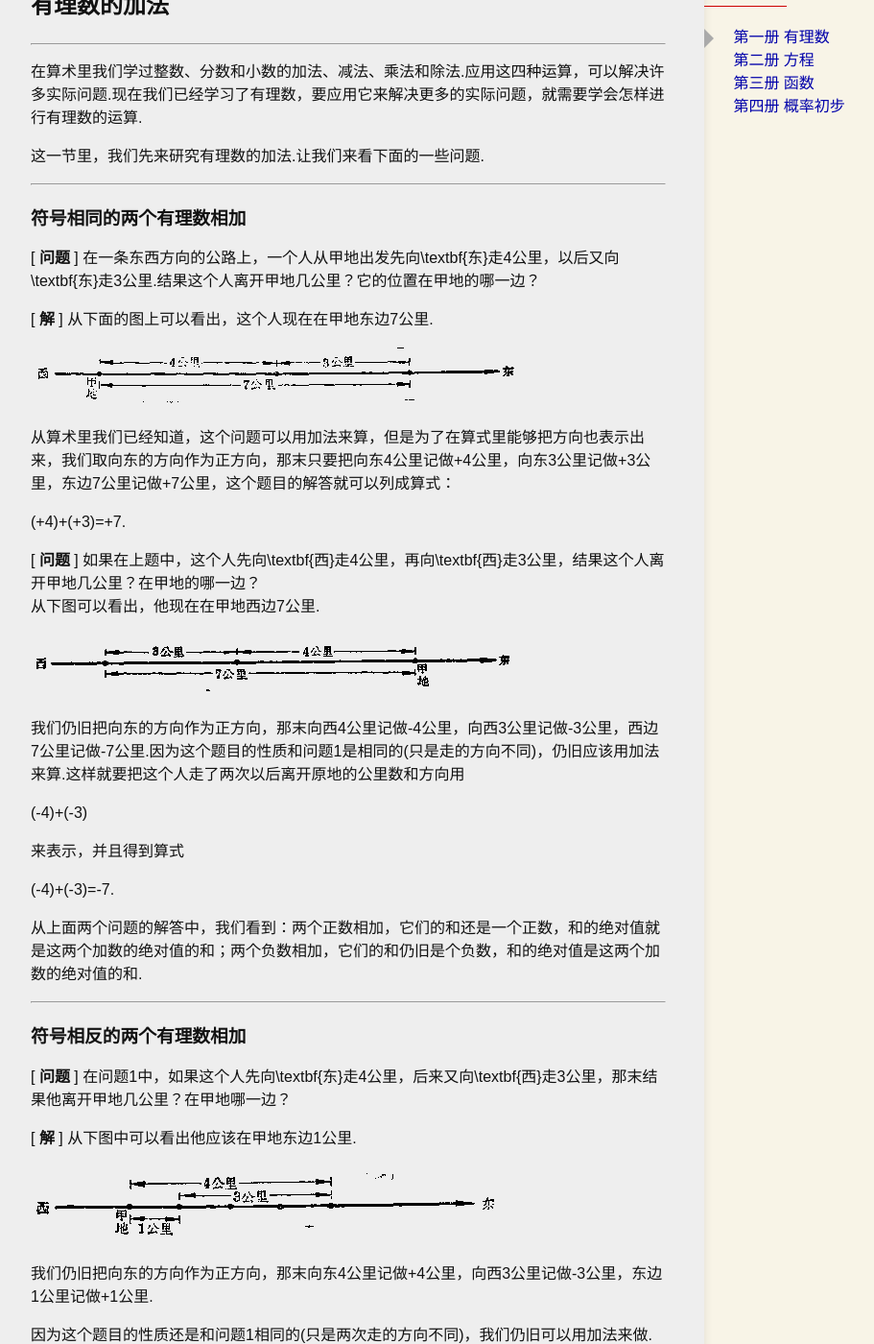
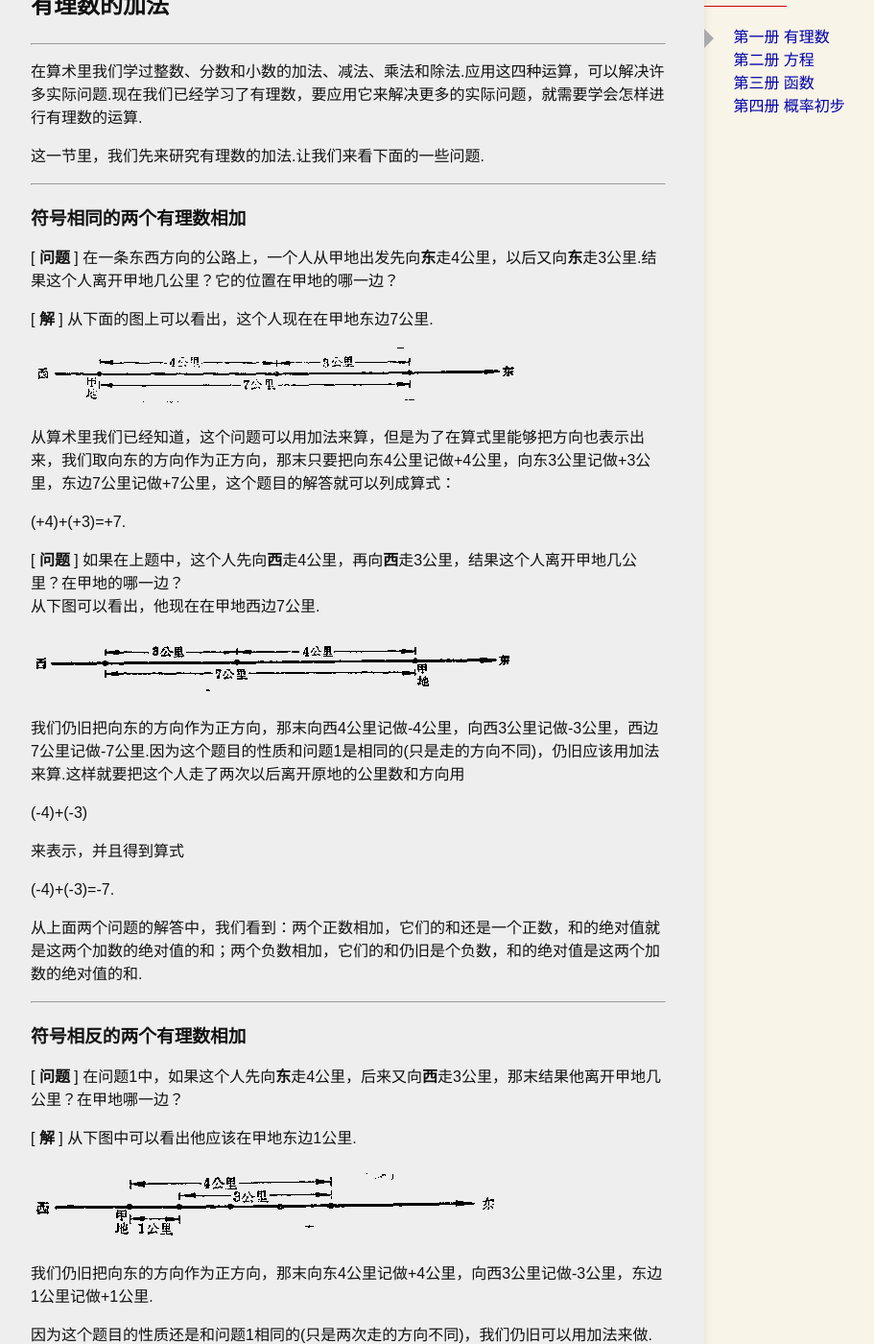
Before and after one commit to ccpaging/algebra, a Jekyll site: the page built from algebra1/ch01/ch01-08.md, in a window 1280 px wide and 1400 px high, scrolled down 217 px. Shown: the whole window at 96% size, without its empty margins (179-1090 px from the left). Built offline with Jekyll 4.4.1, drawn with Linux system fonts in a browser that asks for light colours; some web fonts are replaced; comment, search, counter and statistics services are not loaded; some of the changed text lies outside the part shown.

Commit message:
Add algebra1 ch01-08

```diff
--- a/algebra1/ch01/ch01-08.md
+++ b/algebra1/ch01/ch01-08.md
@@ -19,7 +19,7 @@
 
 ### 符号相同的两个有理数相加
 
-[ **问题** ] 在一条东西方向的公路上，一个人从甲地出发先向\textbf{东}走4公里，以后又向\textbf{东}走3公里.结果这个人离开甲地几公里？它的位置在甲地的哪一边？
+[ **问题** ] 在一条东西方向的公路上，一个人从甲地出发先向**东**走4公里，以后又向**东**走3公里.结果这个人离开甲地几公里？它的位置在甲地的哪一边？
 
 [ **解** ] 从下面的图上可以看出，这个人现在在甲地东边7公里.
 
@@ -29,7 +29,7 @@
 
 (+4)+(+3)=+7.
 
-[ **问题** ] 如果在上题中，这个人先向\textbf{西}走4公里，再向\textbf{西}走3公里，结果这个人离开甲地几公里？在甲地的哪一边？
+[ **问题** ] 如果在上题中，这个人先向**西**走4公里，再向**西**走3公里，结果这个人离开甲地几公里？在甲地的哪一边？
 从下图可以看出，他现在在甲地西边7公里.
 
 ![](../images/027-2.png)
@@ -48,7 +48,7 @@
 
 ### 符号相反的两个有理数相加
 
-[ **问题** ] 在问题1中，如果这个人先向\textbf{东}走4公里，后来又向\textbf{西}走3公里，那末结果他离开甲地几公里？在甲地哪一边？
+[ **问题** ] 在问题1中，如果这个人先向**东**走4公里，后来又向**西**走3公里，那末结果他离开甲地几公里？在甲地哪一边？
 
 [ **解** ] 从下图中可以看出他应该在甲地东边1公里.
 
@@ -64,7 +64,7 @@
 
 (+4)+(-3)=+1.
 
-[ **问题** ] 如果这个人先向\textbf{西}走4公里，再向\textbf{东}3公里，结果他离开甲地几公里？在甲地哪一边？
+[ **问题** ] 如果这个人先向**西**走4公里，再向**东**3公里，结果他离开甲地几公里？在甲地哪一边？
 
 [ **解** ] 从下图可以看出，他在甲地西边1公里.
 
@@ -80,11 +80,10 @@
 
 (-4)+(+3)=-1.
 
-[ **问题** ] 如果这个人先向\textbf{东}走4公里，再向\textbf{西}走4公里，结果他离甲地几公里？在哪一边？
+[ **问题** ] 如果这个人先向**东**走4公里，再向**西**走4公里，结果他离甲地几公里？在哪一边？
 
 [ **解** ] 很明显，他仍在原地.就是离开原地0公里.
 象上面的问题3和问题4一样，我们可以用
-
 
 (+4)+(-4)
 
@@ -127,14 +126,20 @@
 
 [ **例** ] 计算：
 : (1) (+15)+(+24)；
+
   (2) (+5.36)-(+2.73)；
+
   (3) (-16)+(-31)；
+
   (4) $\Big(-2\cfrac{1}{3}\Big)+\Big(-5\cfrac{1}{2}\Big)$.
 
 [ **解** ]
 : (1) (+15)+(+24)=+39；
+
   (2) (+5.36)-(+2.73)=+8.09；
+
   (3) (-16)+(-31)=-47；
+
   (4) $\Big(-2\cfrac{1}{3}\Big)+\Big(-5\cfrac{1}{2}\Big)=-\Big(2\cfrac{1}{3}+5\cfrac{1}{2}\Big)=-7\cfrac{5}{6}$.
 
 [ **注意** ]
@@ -147,20 +152,27 @@
 
 [ **例** ] 计算下列加法：
 : (1) (+3.5)+(-7.2)；
+
   (2) (+364)+(-120)；
+
   (3) $\Big(-3\cfrac{2}{3}\Big)+\Big(+2\cfrac{1}{2}\Big)$；
+
   (4) (-5.74)+(+6.74).
 
 [ **解** ]
 : (1) (+3.5)+(-7.2)=-3.7；
+
   (2) (+364)+(-120)=+244；
+
   (3) $\Big(-3\cfrac{2}{3}\Big)+\Big(+2\cfrac{1}{2}\Big)=-1\cfrac{1}{6}$；
+
   (4) (-5.74)+(+5.74)=0.
 
 [ **注意** ]
 
 : (1) 这里都是两个符号不同的数的加法，要把它们的绝对值相减，求出绝对值的差，再写上绝对值较大的那个加数的符号.
-: (2) 正数的性质符号可以省略.例如(+3.5)+(-7.2)可以写成3.5+(-7.2)； $\Big(-3\cfrac{2}{3}\Big)+\Big(+2\cfrac{1}{2}\Big)$可以写成$\Big(-3\cfrac{2}{3}\Big)+2\cfrac{1}{2}$或者写成$-3\cfrac{2}{3}+2\cfrac{1}{2}$.
+
+  (2) 正数的性质符号可以省略.例如(+3.5)+(-7.2)可以写成3.5+(-7.2)； $\Big(-3\cfrac{2}{3}\Big)+\Big(+2\cfrac{1}{2}\Big)$可以写成$\Big(-3\cfrac{2}{3}\Big)+2\cfrac{1}{2}$或者写成$-3\cfrac{2}{3}+2\cfrac{1}{2}$.
 
 
 ----
@@ -190,7 +202,8 @@
 
 [ **例** ] 计算：
 : (1) (+15)+(-16)+(-8)+(+9)；
-: (2) $\Big(-3\cfrac{3}{5}\Big)+(-2.7)+(+5.4)+\Big(-7\cfrac{1}{5}\Big)$.
+
+  (2) $\Big(-3\cfrac{3}{5}\Big)+(-2.7)+(+5.4)+\Big(-7\cfrac{1}{5}\Big)$.
 
 [ **解** ] 依从左到右顺次计算：
 : (1) (+15)+(-16)+(-8)+(+9)
```
